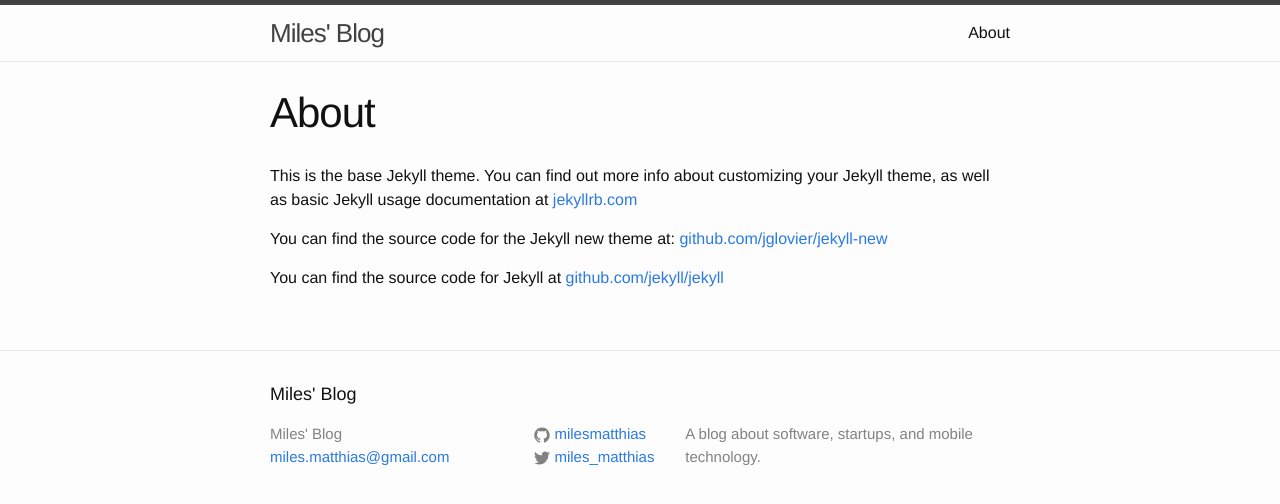
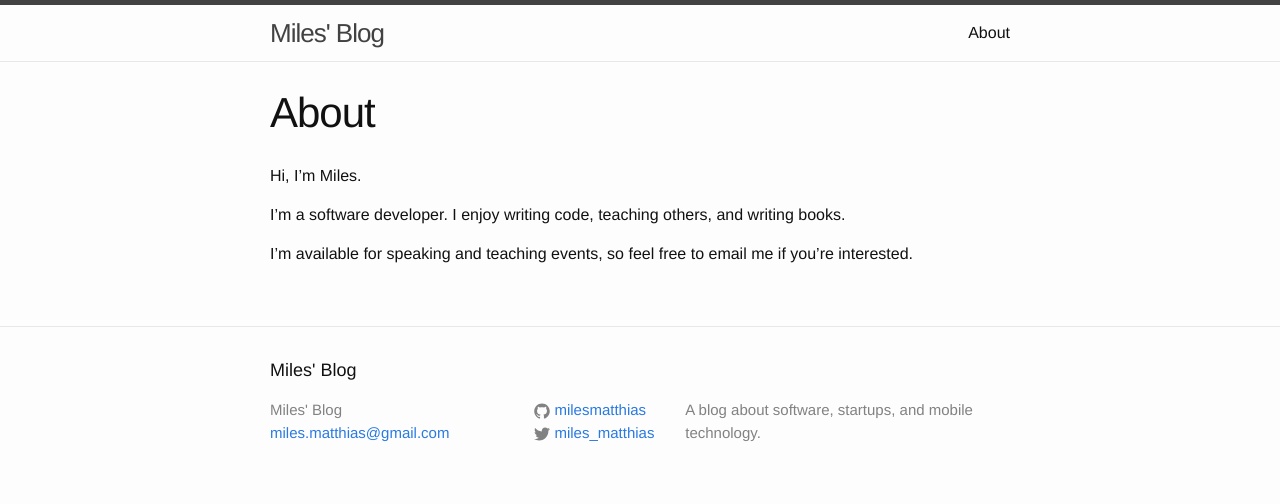
Before and after one commit to milesmatthias/milesmatthias.github.io, a Jekyll site: the page built from about.md, in a window 1280 px wide. Shown: the top 504 px of the page. Built offline with Jekyll 4.4.1, drawn with Linux system fonts in a browser that asks for light colours.

Commit message:
small update to about page

```diff
--- a/about.md
+++ b/about.md
@@ -4,8 +4,8 @@ title: About
 permalink: /about/
 ---
 
-This is the base Jekyll theme. You can find out more info about customizing your Jekyll theme, as well as basic Jekyll usage documentation at [jekyllrb.com](http://jekyllrb.com/)
+Hi, I'm Miles.
 
-You can find the source code for the Jekyll new theme at: [github.com/jglovier/jekyll-new](https://github.com/jglovier/jekyll-new)
+I'm a software developer. I enjoy writing code, teaching others, and writing books.
 
-You can find the source code for Jekyll at [github.com/jekyll/jekyll](https://github.com/jekyll/jekyll)
+I'm available for speaking and teaching events, so feel free to email me if you're interested.
```
